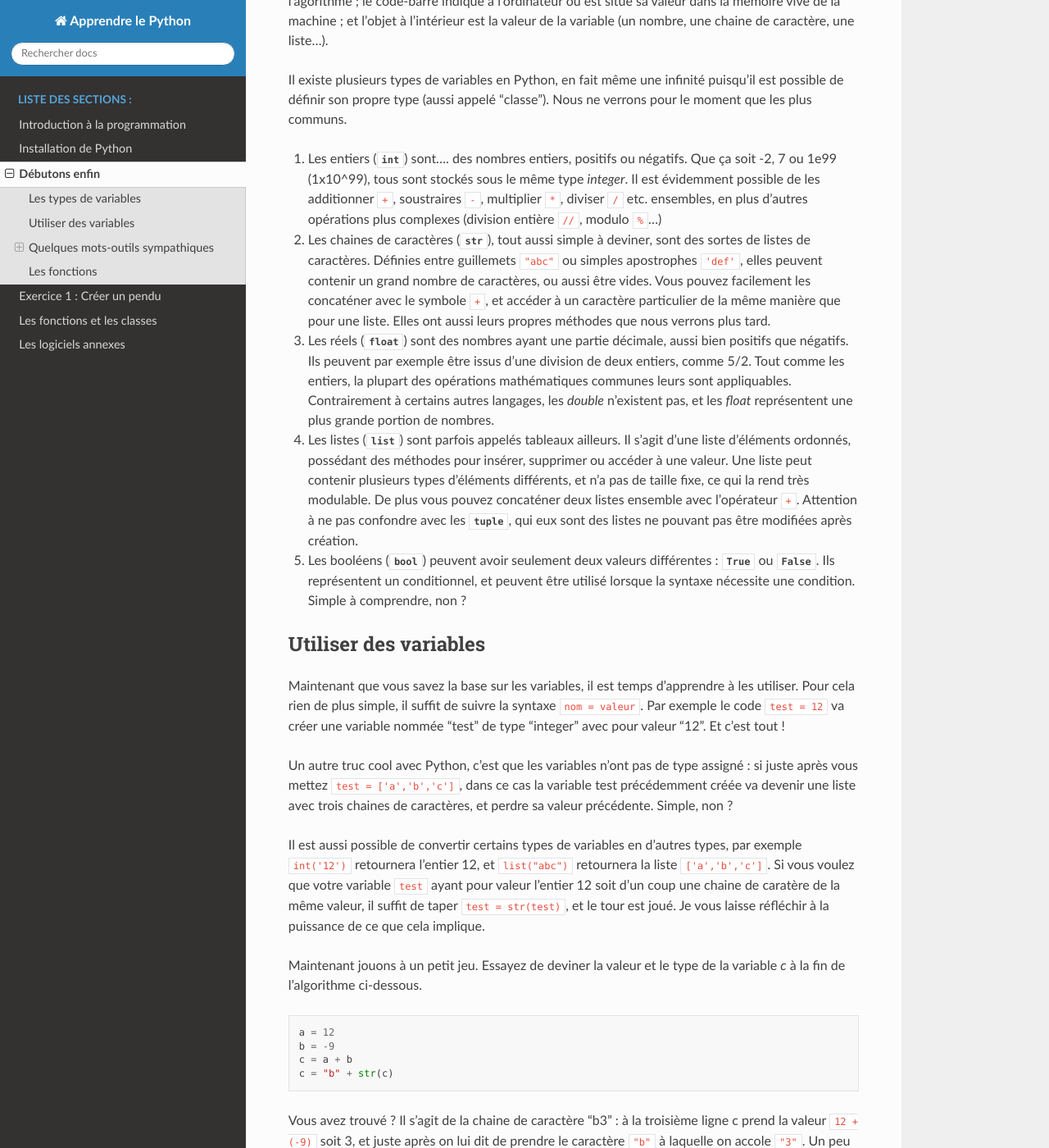
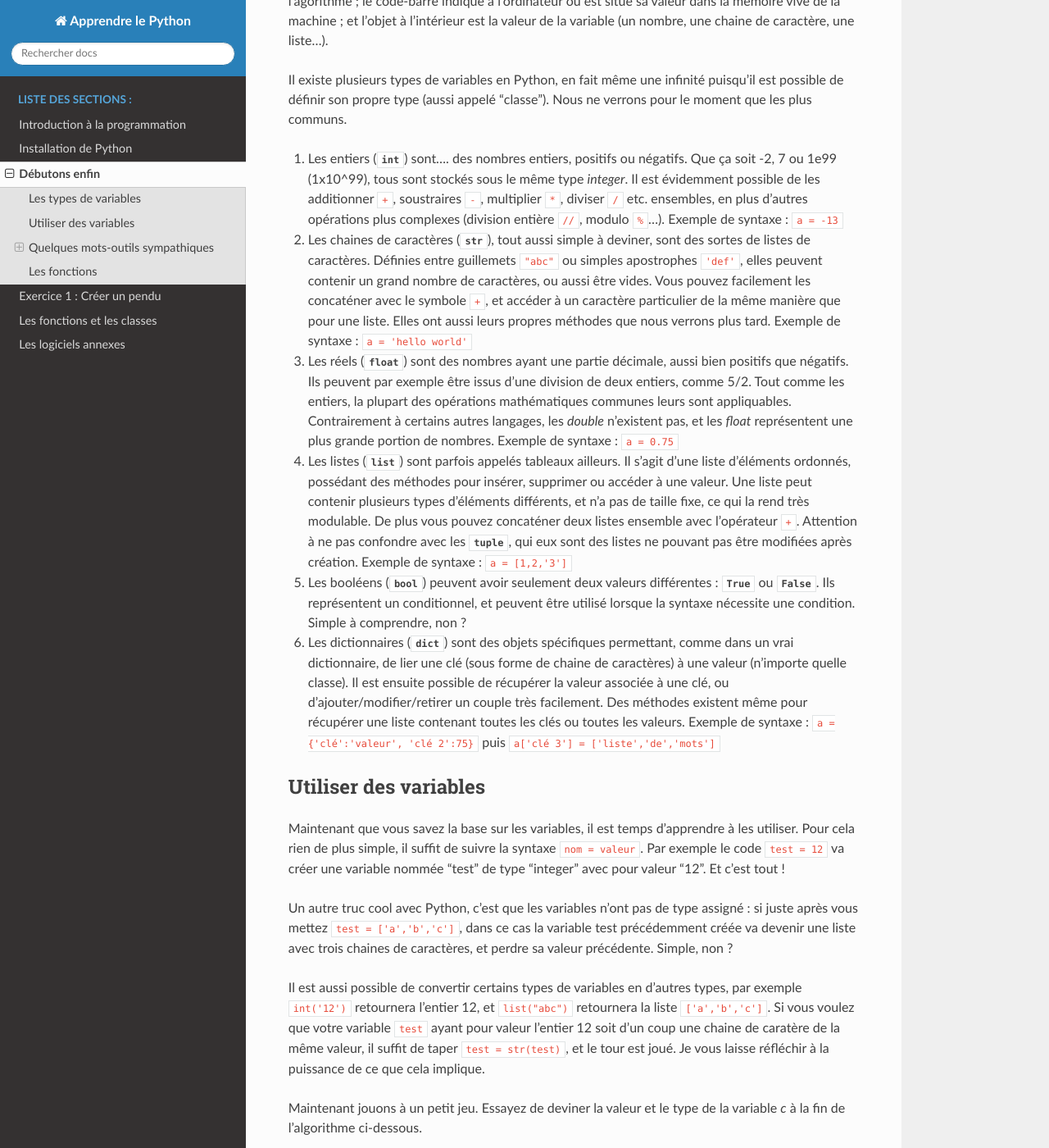
Before and after one commit to ZRunner/Apprendre-le-Python, a Sphinx documentation site: the page built from source/debutons.rst, in a window 1280 px wide and 1400 px high, scrolled down 708 px. Shown: the whole window at 82% size. Built offline with Sphinx 7.4.7 and the Read the Docs theme 2.0.0, drawn with Linux system fonts in a browser that asks for light colours.

Commit message:
ajout de dictionnaires + syntaxes

```diff
--- a/source/debutons.rst
+++ b/source/debutons.rst
@@ -21,11 +21,12 @@ Pour ceux qui sont totalement débutants à la programmation, il me semble néce
 
 Il existe plusieurs types de variables en Python, en fait même une infinité puisqu'il est possible de définir son propre type (aussi appelé 'classe'). Nous ne verrons pour le moment que les plus communs.
 
-1. Les entiers (:py:class:`int`) sont.... des nombres entiers, positifs ou négatifs. Que ça soit -2, 7 ou 1e99 (1x10^99), tous sont stockés sous le même type *integer*. Il est évidemment possible de les additionner ``+``, soustraires ``-``, multiplier ``*``, diviser ``/`` etc. ensembles, en plus d'autres opérations plus complexes (division entière ``//``, modulo ``%``...)
-2. Les chaines de caractères (:py:class:`str`), tout aussi simple à deviner, sont des sortes de listes de caractères. Définies entre guillemets ``"abc"`` ou simples apostrophes ``'def'``, elles peuvent contenir un grand nombre de caractères, ou aussi être vides. Vous pouvez facilement les concaténer avec le symbole ``+``, et accéder à un caractère particulier de la même manière que pour une liste. Elles ont aussi leurs propres méthodes que nous verrons plus tard.
-3. Les réels (:py:class:`float`) sont des nombres ayant une partie décimale, aussi bien positifs que négatifs. Ils peuvent par exemple être issus d'une division de deux entiers, comme 5/2. Tout comme les entiers, la plupart des opérations mathématiques communes leurs sont appliquables. Contrairement à certains autres langages, les *double* n'existent pas, et les *float* représentent une plus grande portion de nombres.
-4. Les listes (:py:class:`list`) sont parfois appelés tableaux ailleurs. Il s'agit d'une liste d'éléments ordonnés, possédant des méthodes pour insérer, supprimer ou accéder à une valeur. Une liste peut contenir plusieurs types d'éléments différents, et n'a pas de taille fixe, ce qui la rend très modulable. De plus vous pouvez concaténer deux listes ensemble avec l'opérateur ``+``. Attention à ne pas confondre avec les :py:class:`tuple`, qui eux sont des listes ne pouvant pas être modifiées après création.
+1. Les entiers (:py:class:`int`) sont.... des nombres entiers, positifs ou négatifs. Que ça soit -2, 7 ou 1e99 (1x10^99), tous sont stockés sous le même type *integer*. Il est évidemment possible de les additionner ``+``, soustraires ``-``, multiplier ``*``, diviser ``/`` etc. ensembles, en plus d'autres opérations plus complexes (division entière ``//``, modulo ``%``...). Exemple de syntaxe : ``a = -13``
+2. Les chaines de caractères (:py:class:`str`), tout aussi simple à deviner, sont des sortes de listes de caractères. Définies entre guillemets ``"abc"`` ou simples apostrophes ``'def'``, elles peuvent contenir un grand nombre de caractères, ou aussi être vides. Vous pouvez facilement les concaténer avec le symbole ``+``, et accéder à un caractère particulier de la même manière que pour une liste. Elles ont aussi leurs propres méthodes que nous verrons plus tard.  Exemple de syntaxe : ``a = 'hello world'``
+3. Les réels (:py:class:`float`) sont des nombres ayant une partie décimale, aussi bien positifs que négatifs. Ils peuvent par exemple être issus d'une division de deux entiers, comme 5/2. Tout comme les entiers, la plupart des opérations mathématiques communes leurs sont appliquables. Contrairement à certains autres langages, les *double* n'existent pas, et les *float* représentent une plus grande portion de nombres. Exemple de syntaxe : ``a = 0.75``
+4. Les listes (:py:class:`list`) sont parfois appelés tableaux ailleurs. Il s'agit d'une liste d'éléments ordonnés, possédant des méthodes pour insérer, supprimer ou accéder à une valeur. Une liste peut contenir plusieurs types d'éléments différents, et n'a pas de taille fixe, ce qui la rend très modulable. De plus vous pouvez concaténer deux listes ensemble avec l'opérateur ``+``. Attention à ne pas confondre avec les :py:class:`tuple`, qui eux sont des listes ne pouvant pas être modifiées après création. Exemple de syntaxe : ``a = [1,2,'3']``
 5. Les booléens (:py:class:`bool`) peuvent avoir seulement deux valeurs différentes : :py:data:`True` ou :py:data:`False`. Ils représentent un conditionnel, et peuvent être utilisé lorsque la syntaxe nécessite une condition. Simple à comprendre, non ?
+6. Les dictionnaires (:py:class:`dict`) sont des objets spécifiques permettant, comme dans un vrai dictionnaire, de lier une clé (sous forme de chaine de caractères) à une valeur (n'importe quelle classe). Il est ensuite possible de récupérer la valeur associée à une clé, ou d'ajouter/modifier/retirer un couple très facilement. Des méthodes existent même pour récupérer une liste contenant toutes les clés ou toutes les valeurs. Exemple de syntaxe : ``a = {'clé':'valeur', 'clé 2':75}`` puis ``a['clé 3'] = ['liste','de','mots']``
 
 
 
```
